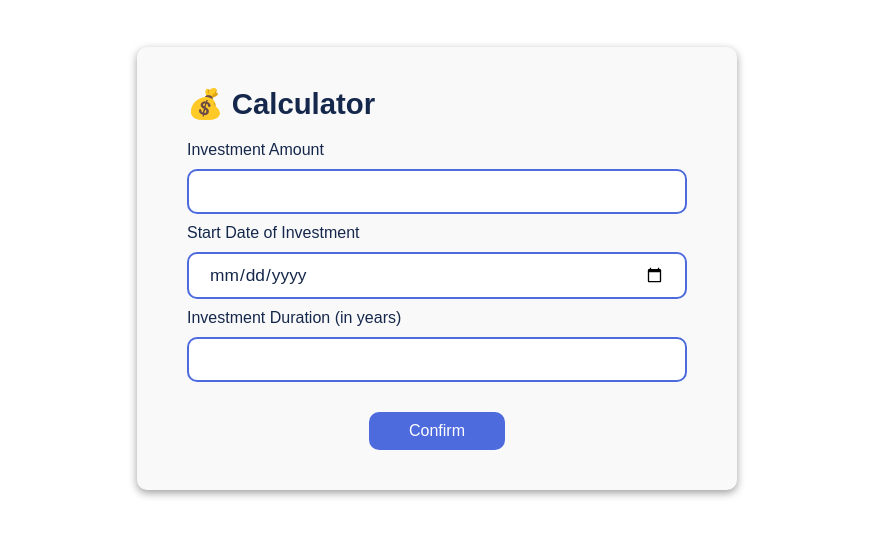
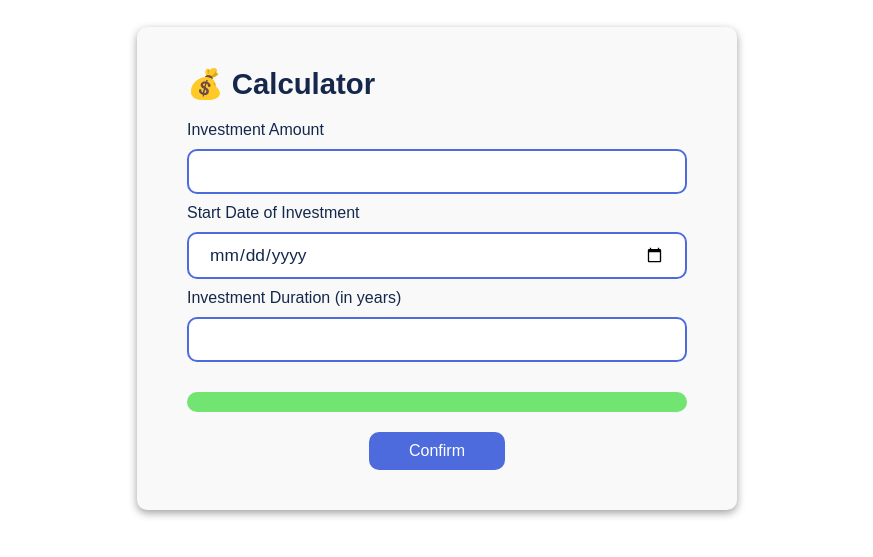
Before and after one commit to DevA6O/ETF-Savings-Plan-Calculator, a plain HTML site: page index.html in a window 1280 px wide. Shown: the part 169-726 px from the top of the page, without its empty margins (203-1076 px from the left). Drawn offline with Linux system fonts and the light colour scheme.

Commit message:
Add result styling

```diff
--- a/styles.css
+++ b/styles.css
@@ -90,6 +90,16 @@
     opacity: 0.8;
 }
 
+#result {
+    display: flex;
+    justify-content: center;
+    align-items: center;
+    margin: 20px 0;
+    background-color: rgb(114, 228, 114);
+    padding: 10px;
+    text-align: center;
+    border-radius: 10px;
+}
 
 /* Removes the spinner buttons for the number inputs */
 input[type-number]::-webkit-inner-spin-button,
```
